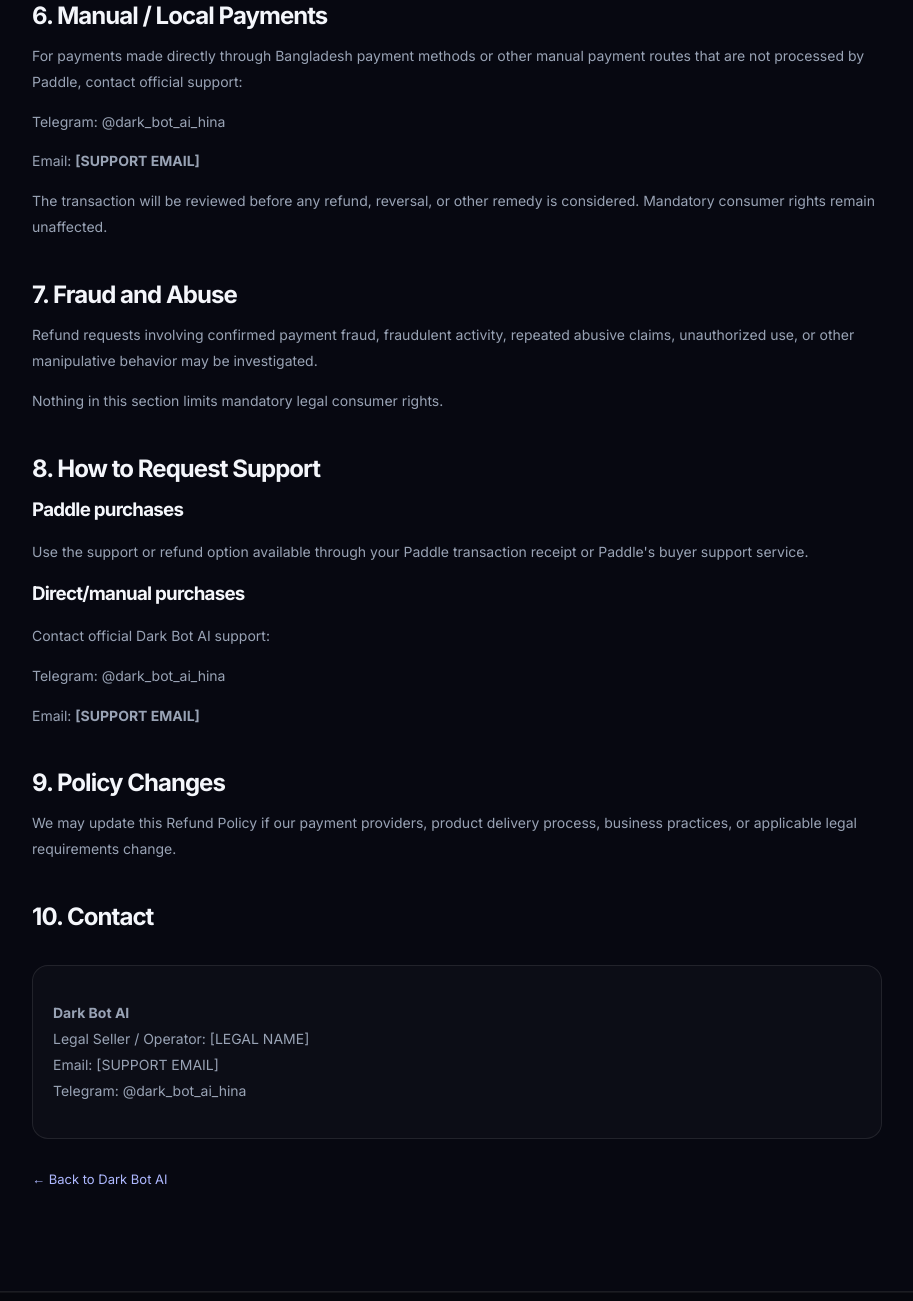
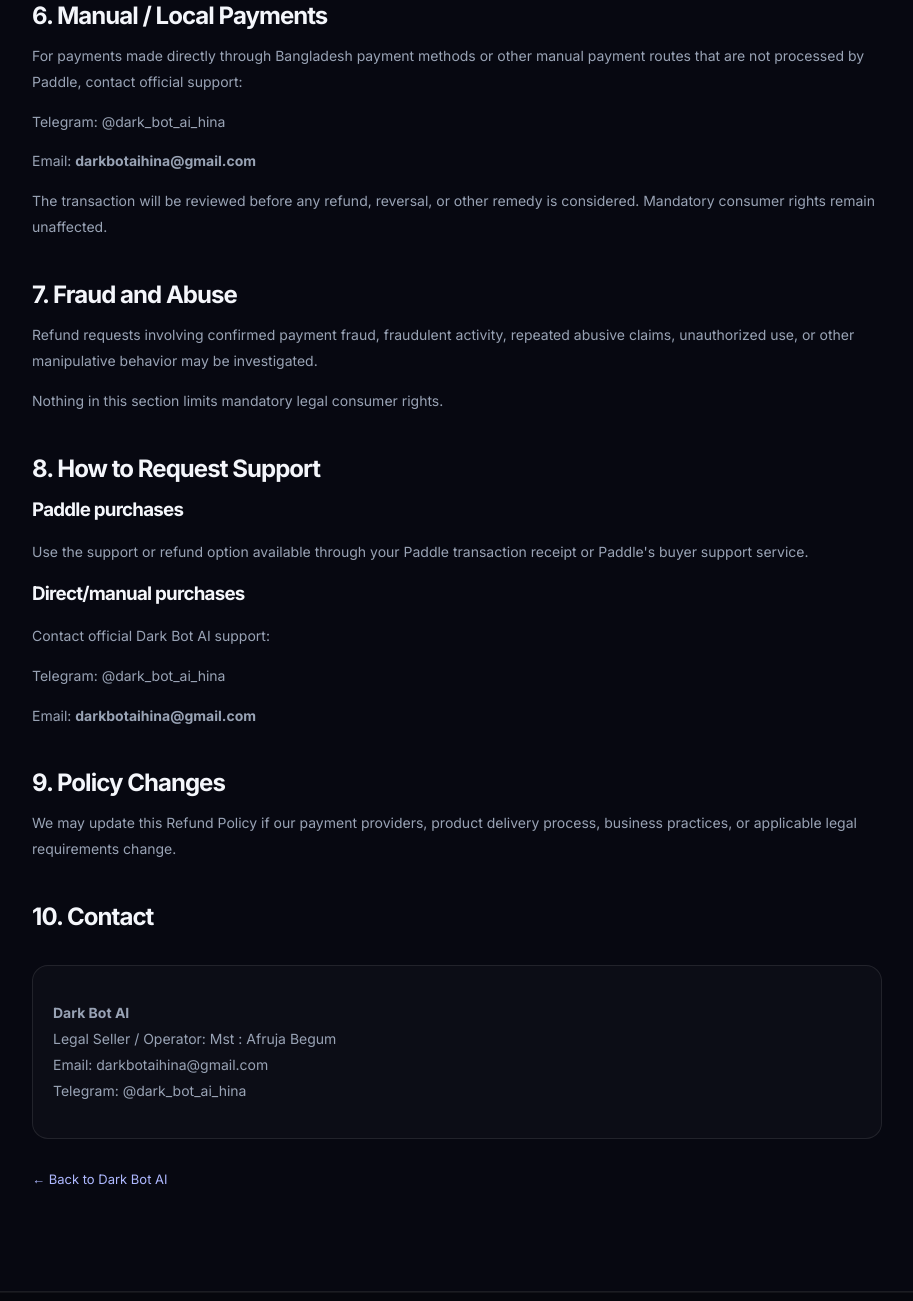
Before and after one commit to mdlisan1029/dark-bot-ai-website, a plain HTML site: page pages/refund.html in a window 1280 px wide. Shown: the part 1562-2863 px from the top of the page, without its empty margins (183-1096 px from the left). Drawn offline with Linux system fonts and the light colour scheme.

Commit message:
Change support email and legal seller details
Updated support email and legal contact information.

```diff
--- a/pages/refund.html
+++ b/pages/refund.html
@@ -205,7 +205,7 @@
 
       <p>
         Email:
-        <strong>[SUPPORT EMAIL]</strong>
+        <strong>darkbotaihina@gmail.com</strong>
       </p>
 
       <p>
@@ -252,7 +252,7 @@
 
       <p>
         Email:
-        <strong>[SUPPORT EMAIL]</strong>
+        <strong>darkbotaihina@gmail.com</strong>
       </p>
 
       <h2>9. Policy Changes</h2>
@@ -268,8 +268,8 @@
       <div class="legal-contact">
         <p>
           <strong>Dark Bot AI</strong><br>
-          Legal Seller / Operator: [LEGAL NAME]<br>
-          Email: [SUPPORT EMAIL]<br>
+          Legal Seller / Operator: Mst : Afruja Begum<br>
+          Email: darkbotaihina@gmail.com<br>
           Telegram:
           <a href="https://t.me/dark_bot_ai_hina"
              target="_blank"
```
